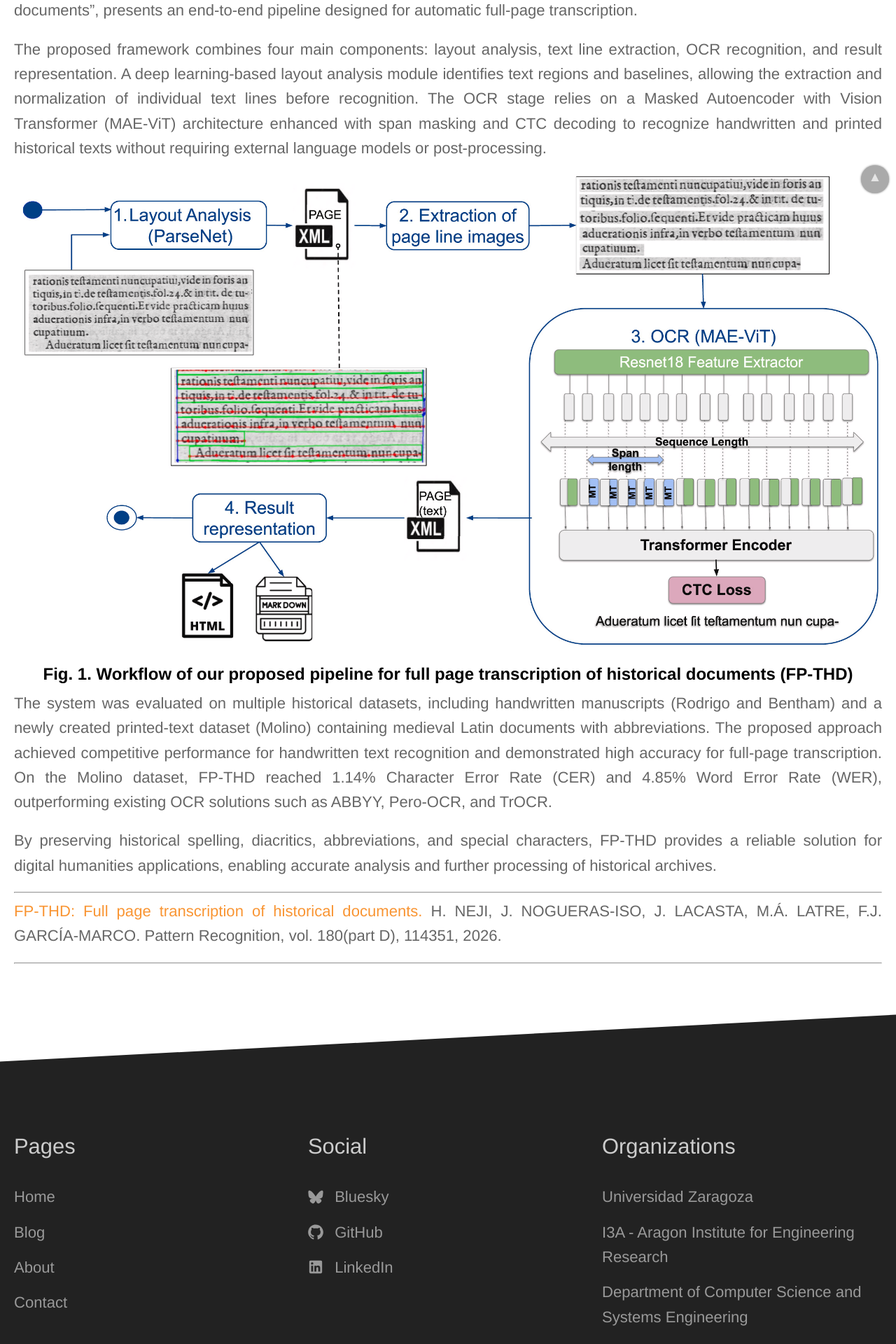
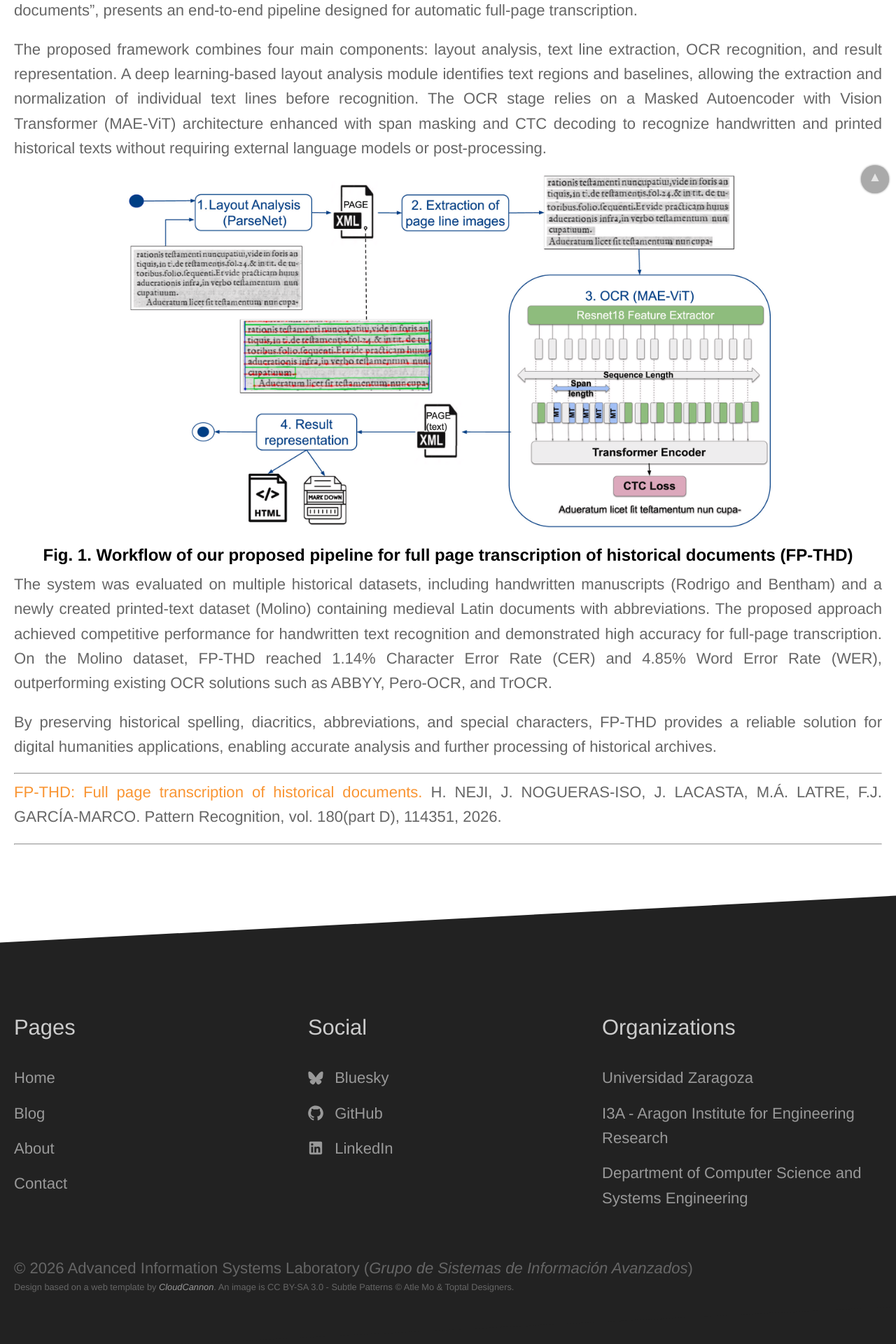
Before and after one commit to IAAA-Lab/IAAA-Lab.github.io, a Jekyll site: the page built from _posts/2026-07-08-FP-THD-Full-page-transcription-of-historical-documents.md, in a window 1280 px wide. Shown: the part 602-2522 px from the top of the page at 70% size. Built offline with Jekyll 4.4.1, drawn with Linux system fonts in a browser that asks for light colours.

Commit message:
Adjust image width for workflow figure in transcription paper
Updated the image size for the workflow figure in the transcription paper.

```diff
--- a/_posts/2026-07-08-FP-THD-Full-page-transcription-of-historical-documents.md
+++ b/_posts/2026-07-08-FP-THD-Full-page-transcription-of-historical-documents.md
@@ -10,7 +10,7 @@ Historical document transcription remains challenging due to complex layouts, di
 
 The proposed framework combines four main components: layout analysis, text line extraction, OCR recognition, and result representation. A deep learning-based layout analysis module identifies text regions and baselines, allowing the extraction and normalization of individual text lines before recognition. The OCR stage relies on a Masked Autoencoder with Vision Transformer (MAE-ViT) architecture enhanced with span masking and CTC decoding to recognize handwritten and printed historical texts without requiring external language models or post-processing.
 
-![Fig. 1. Workflow of our proposed pipeline for full page transcription of historical documents (FP-THD)]({{ site.baseurl }}/images/posts/2026-07-08-workflow.jpg){: .center-image width="100%"}
+![Fig. 1. Workflow of our proposed pipeline for full page transcription of historical documents (FP-THD)]({{ site.baseurl }}/images/posts/2026-07-08-workflow.jpg){: .center-image width="75%"}
 <h4><center><b>Fig. 1. Workflow of our proposed pipeline for full page transcription of historical documents (FP-THD)</b></center></h4>
 
 The system was evaluated on multiple historical datasets, including handwritten manuscripts (Rodrigo and Bentham) and a newly created printed-text dataset (Molino) containing medieval Latin documents with abbreviations. The proposed approach achieved competitive performance for handwritten text recognition and demonstrated high accuracy for full-page transcription. On the Molino dataset, FP-THD reached 1.14% Character Error Rate (CER) and 4.85% Word Error Rate (WER), outperforming existing OCR solutions such as ABBYY, Pero-OCR, and TrOCR.
```
